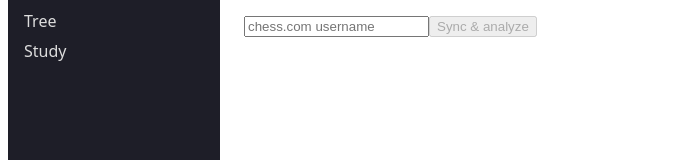
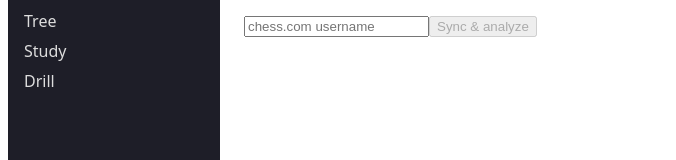
Before and after one commit to kcselm/chess-opening-coach, a React (Vite) app in the folder web/: page / in a window 1280 px wide. Shown: the part 142-302 px from the top of the page, without its empty margins (0-676 px from the left). Built offline with nearby package versions, Linux system fonts and the light colour scheme; what hono would draw is missing.

Commit message:
feat(web): Drill page + /drill route + sidebar nav

```diff
--- a/web/src/components/AppShell.tsx
+++ b/web/src/components/AppShell.tsx
@@ -7,6 +7,7 @@ const NAV = [
   { to: "/games", label: "Games" },
   { to: "/tree", label: "Tree" },
   { to: "/study", label: "Study" },
+  { to: "/drill", label: "Drill" },
 ];
 
 export function AppShell({ children }: { children: ReactNode }) {
--- a/web/src/router.tsx
+++ b/web/src/router.tsx
@@ -6,6 +6,7 @@ import { GamesPage } from "./routes/games.js";
 import { ReviewPage } from "./routes/review.js";
 import { StudyPage } from "./routes/study.js";
 import { TreePage } from "./routes/tree.js";
+import { DrillPage } from "./routes/drill.js";
 
 const rootRoute = createRootRoute({ component: () => (<AppShell><Outlet /></AppShell>) });
 const dashboardRoute = createRoute({ getParentRoute: () => rootRoute, path: "/", component: DashboardPage });
@@ -29,7 +30,17 @@ const studyRoute = createRoute({
 
 const treeRoute = createRoute({ getParentRoute: () => rootRoute, path: "/tree", component: TreePage });
 
-const routeTree = rootRoute.addChildren([dashboardRoute, leaksRoute, gamesRoute, reviewRoute, studyRoute, treeRoute]);
+const drillRoute = createRoute({
+  getParentRoute: () => rootRoute, path: "/drill", component: DrillPage,
+  validateSearch: (s: Record<string, unknown>): { epd?: string; color?: "white" | "black"; source?: "masters" | "rating" } => {
+    const epd = typeof s.epd === "string" ? s.epd : undefined;
+    const color = s.color === "black" ? "black" : s.color === "white" ? "white" : undefined;
+    const source = s.source === "rating" ? "rating" : s.source === "masters" ? "masters" : undefined;
+    return { ...(epd ? { epd } : {}), ...(color ? { color } : {}), ...(source ? { source } : {}) };
+  },
+});
+
+const routeTree = rootRoute.addChildren([dashboardRoute, leaksRoute, gamesRoute, reviewRoute, studyRoute, treeRoute, drillRoute]);
 export const router = createRouter({ routeTree });
 
 declare module "@tanstack/react-router" {
--- /dev/null
+++ b/web/src/routes/drill.tsx
@@ -0,0 +1,78 @@
+import { useState } from "react";
+import { useQuery } from "@tanstack/react-query";
+import { useSearch } from "@tanstack/react-router";
+import { DEFAULT_MAX_CP_LOSS, type DrillRecommendation, type Color, type BookSource } from "@coc/shared";
+import { api } from "../api/client.js";
+import { OpeningPicker } from "../components/OpeningPicker.js";
+import { DrillWorkspace } from "../components/DrillWorkspace.js";
+import { useDrill } from "../hooks/useDrill.js";
+
+interface Selection { epd: string; name: string | null }
+
+export function DrillPage() {
+  const search = useSearch({ from: "/drill" });
+  const [sel, setSel] = useState<Selection | null>(search.epd ? { epd: search.epd, name: null } : null);
+  const [color, setColor] = useState<Color>(search.color ?? "white");
+  const [source, setSource] = useState<BookSource>(search.source ?? "rating");
+  const [seedKey, setSeedKey] = useState(0); // bump to remount the drill for a fresh line
+
+  if (sel) {
+    return <DrillRun key={seedKey} epd={sel.epd} name={sel.name} color={color} source={source}
+      onAgain={() => setSeedKey((k) => k + 1)} onBack={() => setSel(null)} />;
+  }
+
+  return (
+    <div>
+      <h1>Drill</h1>
+      <div style={{ display: "flex", gap: 12, margin: "8px 0" }}>
+        <label>color{" "}
+          <select aria-label="color" value={color} onChange={(e) => setColor(e.target.value as Color)}>
+            <option value="white">white</option><option value="black">black</option>
+          </select>
+        </label>
+        <label>book{" "}
+          <select aria-label="book source" value={source} onChange={(e) => setSource(e.target.value as BookSource)}>
+            <option value="rating">my rating</option><option value="masters">masters</option>
+          </select>
+        </label>
+      </div>
+
+      <Recommended onPick={(r) => setSel({ epd: r.openingEpd, name: r.openingName })} />
+
+      <h3 style={{ marginTop: 16 }}>Or pick any opening</h3>
+      <OpeningPicker onPick={(o) => setSel({ epd: o.epd, name: o.name })} />
+    </div>
+  );
+}
+
+function Recommended({ onPick }: { onPick: (r: DrillRecommendation) => void }) {
+  const { data: recs = [] } = useQuery({
+    queryKey: ["drill-recommended"],
+    queryFn: async () => (await (await api.drill.recommended.$get()).json()) as DrillRecommendation[],
+  });
+  if (recs.length === 0) return <p>No recommendations yet — sync some games, or pick an opening below.</p>;
+  return (
+    <ul style={{ listStyle: "none", padding: 0, maxWidth: 420 }}>
+      {recs.map((r) => (
+        <li key={r.openingEpd} style={{ margin: "4px 0" }}>
+          <button onClick={() => onPick(r)} style={{ cursor: "pointer", textAlign: "left", width: "100%" }}>
+            <span style={{ fontSize: 11, textTransform: "uppercase", background: "#eee", padding: "1px 6px", borderRadius: 4, marginRight: 8 }}>{r.reason}</span>
+            <b>{r.eco ?? ""}</b> {r.openingName}
+          </button>
+        </li>
+      ))}
+    </ul>
+  );
+}
+
+function DrillRun({ epd, name, color, source, onAgain, onBack }: {
+  epd: string; name: string | null; color: Color; source: BookSource; onAgain: () => void; onBack: () => void;
+}) {
+  const drill = useDrill({ rootEpd: epd, color, source, maxCpLoss: DEFAULT_MAX_CP_LOSS, openingName: name });
+  return (
+    <div>
+      <h1>Drill{name ? ` — ${name}` : ""}</h1>
+      <DrillWorkspace drill={drill} color={color} onAgain={onAgain} onBack={onBack} />
+    </div>
+  );
+}
```
Also changed, not shown: 1 other file (tests, documents, lock files or other folders).
